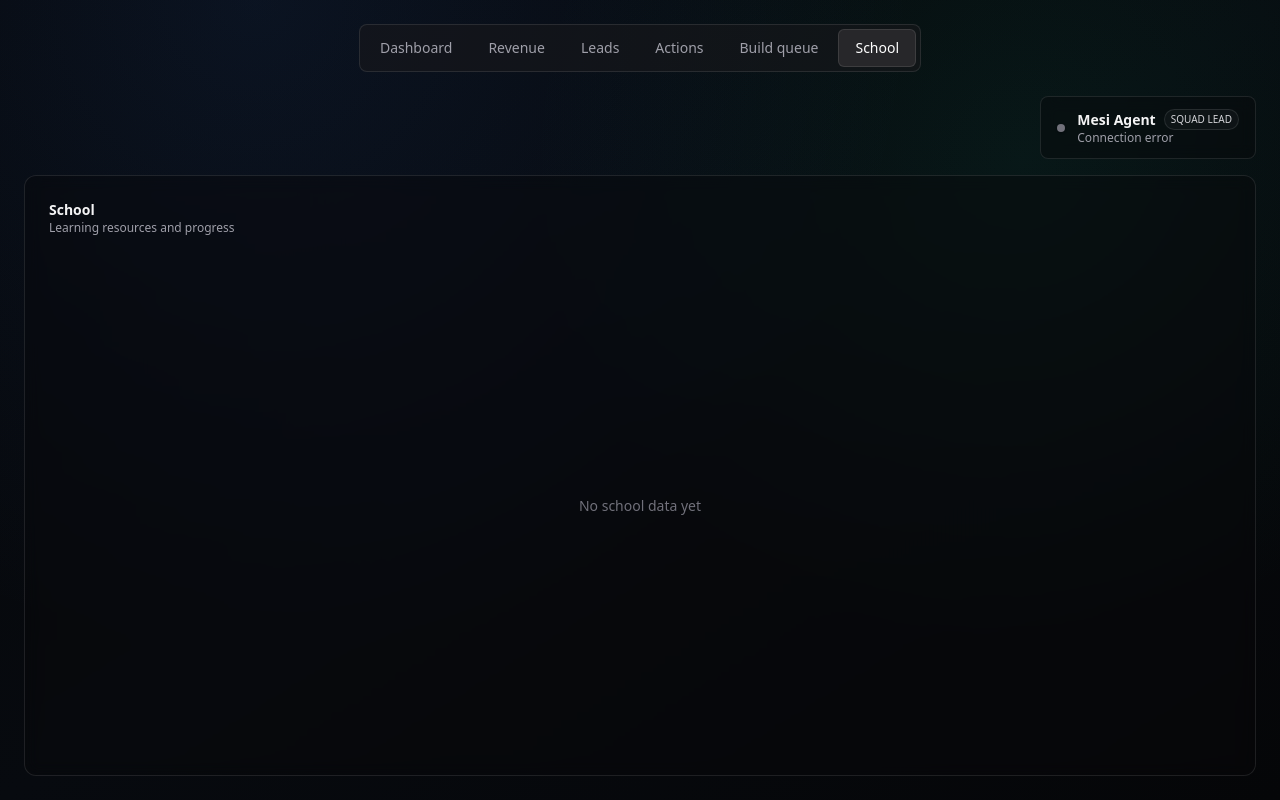
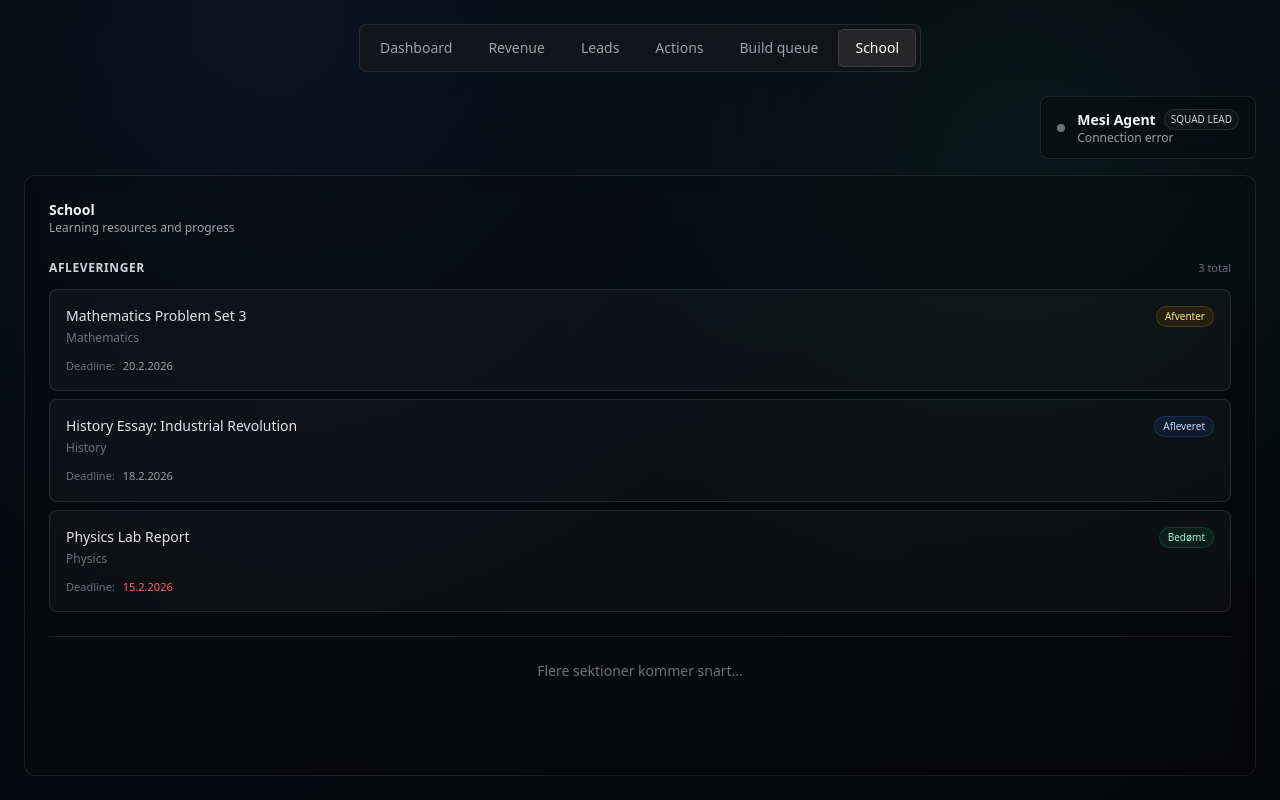
Before and after one commit to Botten001/mesi-command-dashboard, a Next.js app: page / in a window 1280 px wide. Both pictures are taken after a click on the button "School". Built offline with nearby package versions, Linux system fonts and the light colour scheme; no server answers.

Commit message:
Add Afleveringer (Assignments) section to School tab

```diff
--- a/components/SchoolPage.tsx
+++ b/components/SchoolPage.tsx
@@ -1,4 +1,62 @@
+'use client';
+
+import { useState } from 'react';
+
+interface Assignment {
+  id: string;
+  title: string;
+  subject: string;
+  deadline: string;
+  status: 'pending' | 'submitted' | 'graded';
+}
+
 export default function SchoolPage() {
+  const [assignments] = useState<Assignment[]>([
+    {
+      id: '1',
+      title: 'Mathematics Problem Set 3',
+      subject: 'Mathematics',
+      deadline: '2026-02-20',
+      status: 'pending'
+    },
+    {
+      id: '2',
+      title: 'History Essay: Industrial Revolution',
+      subject: 'History',
+      deadline: '2026-02-18',
+      status: 'submitted'
+    },
+    {
+      id: '3',
+      title: 'Physics Lab Report',
+      subject: 'Physics',
+      deadline: '2026-02-15',
+      status: 'graded'
+    }
+  ]);
+
+  const getStatusBadge = (status: string) => {
+    switch (status) {
+      case 'pending':
+        return 'bg-amber-500/10 text-amber-200 border-amber-500/20';
+      case 'submitted':
+        return 'bg-blue-500/10 text-blue-200 border-blue-500/20';
+      case 'graded':
+        return 'bg-emerald-500/10 text-emerald-200 border-emerald-500/20';
+      default:
+        return 'bg-white/[0.04] text-zinc-200 border-white/10';
+    }
+  };
+
+  const getStatusLabel = (status: string) => {
+    switch (status) {
+      case 'pending': return 'Afventer';
+      case 'submitted': return 'Afleveret';
+      case 'graded': return 'Bedømt';
+      default: return status;
+    }
+  };
+
   return (
     <div className="h-full flex flex-col rounded-xl border border-white/10 bg-zinc-950/40 backdrop-blur-sm p-6">
       <div className="flex items-center justify-between mb-6">
@@ -7,8 +65,47 @@ export default function SchoolPage() {
           <p className="text-xs text-zinc-400">Learning resources and progress</p>
         </div>
       </div>
-      <div className="flex-1 flex items-center justify-center">
-        <p className="text-zinc-500 text-sm">No school data yet</p>
+
+      <div className="flex-1 overflow-y-auto">
+        {/* Afleveringer Section */}
+        <div className="mb-6">
+          <div className="flex items-center justify-between mb-3">
+            <h3 className="text-xs font-semibold text-zinc-300 uppercase tracking-wider">
+              Afleveringer
+            </h3>
+            <span className="text-[11px] text-zinc-500">{assignments.length} total</span>
+          </div>
+
+          <div className="space-y-2">
+            {assignments.map((assignment) => (
+              <div
+                key={assignment.id}
+                className="rounded-lg border border-white/10 bg-white/[0.03] p-4 hover:bg-white/[0.06] transition-all"
+              >
+                <div className="flex items-start justify-between gap-4">
+                  <div className="flex-1 min-w-0">
+                    <h4 className="text-sm font-medium text-zinc-200">{assignment.title}</h4>
+                    <p className="text-xs text-zinc-500 mt-1">{assignment.subject}</p>
+                  </div>
+                  <span className={`text-[10px] font-medium border rounded-full px-2 py-0.5 whitespace-nowrap ${getStatusBadge(assignment.status)}`}>
+                    {getStatusLabel(assignment.status)}
+                  </span>
+                </div>
+                <div className="mt-3 flex items-center gap-2 text-[11px] text-zinc-500">
+                  <span>Deadline:</span>
+                  <span className={new Date(assignment.deadline) < new Date() ? 'text-red-400' : 'text-zinc-400'}>
+                    {new Date(assignment.deadline).toLocaleDateString('da-DK')}
+                  </span>
+                </div>
+              </div>
+            ))}
+          </div>
+        </div>
+
+        {/* Empty state for other sections */}
+        <div className="border-t border-white/10 pt-6">
+          <p className="text-zinc-500 text-sm text-center">Flere sektioner kommer snart...</p>
+        </div>
       </div>
     </div>
   );
```
